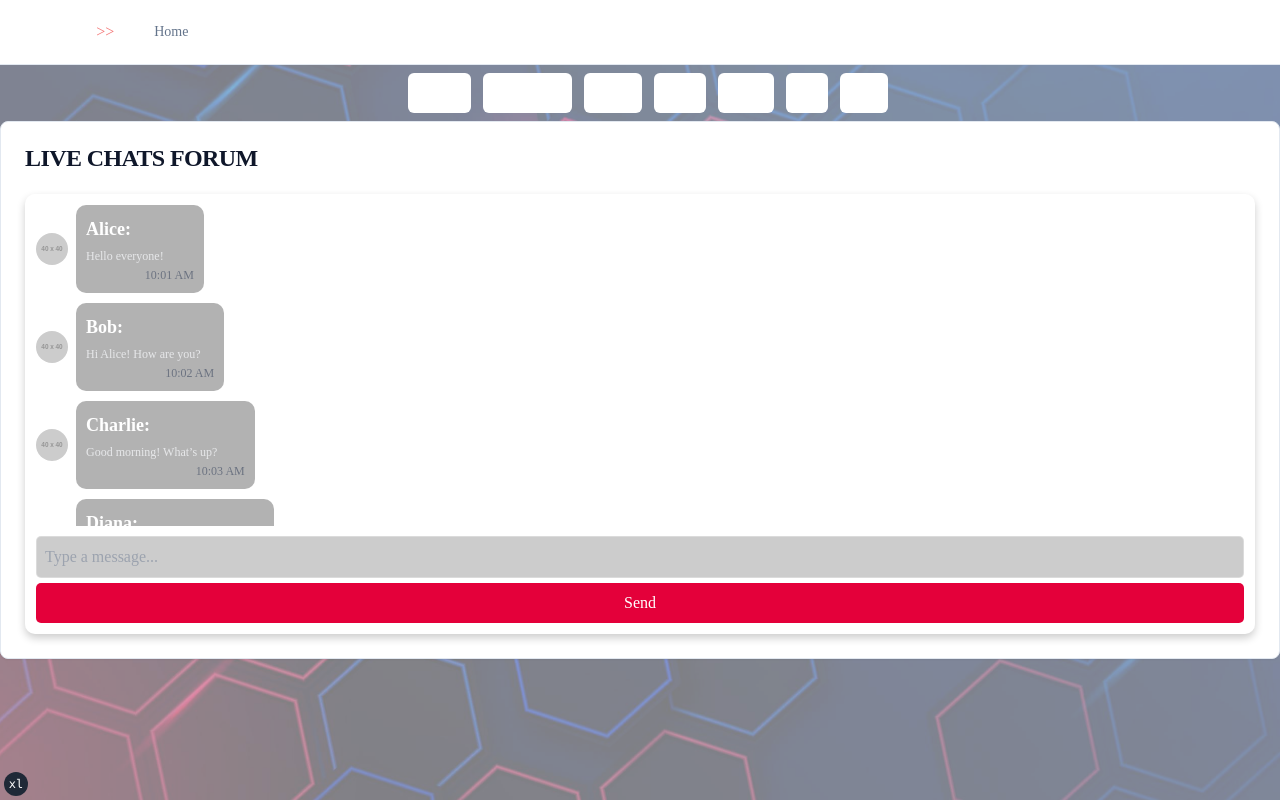
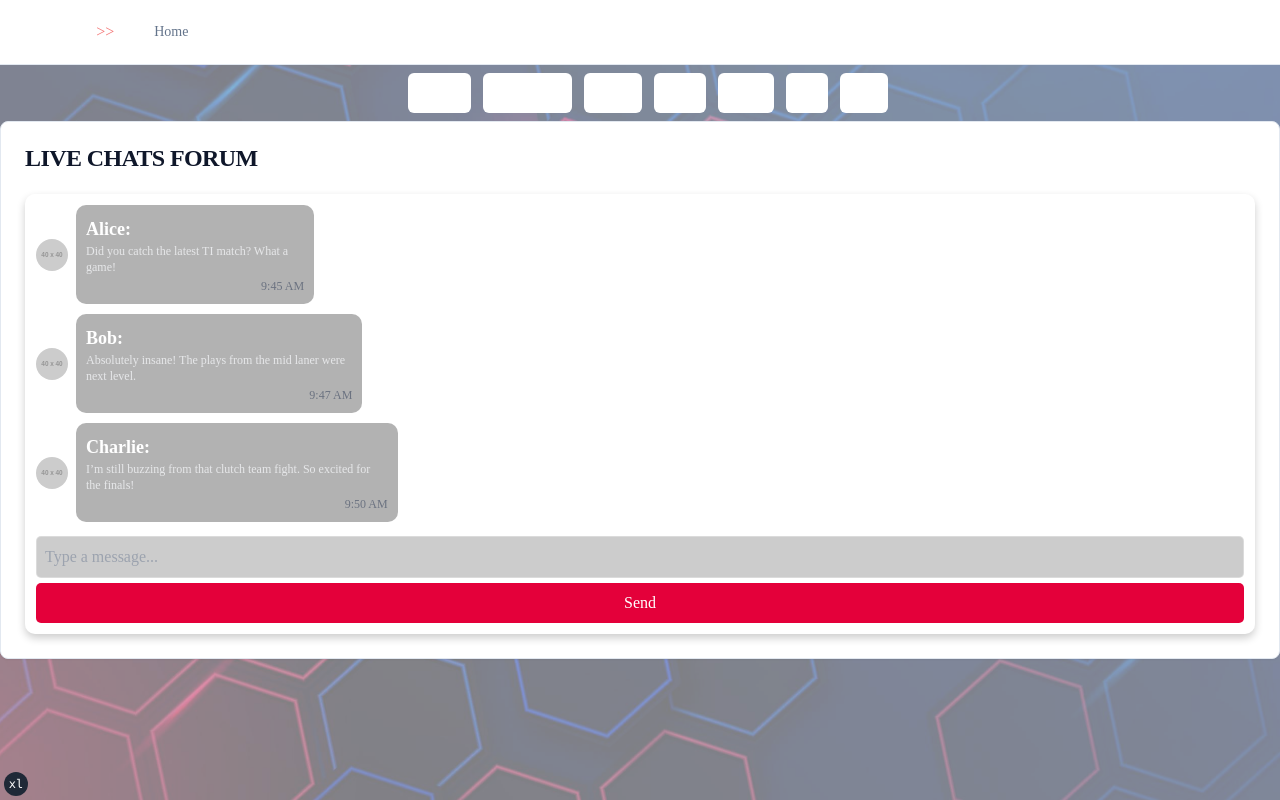
Before and after one commit to ms-solly/curly-train, a Next.js app: page /chat in a window 1280 px wide. Built offline with nearby package versions, Linux system fonts and the light colour scheme.

Commit message:
updated demo chats contents

```diff
--- a/components/Chat.tsx
+++ b/components/Chat.tsx
@@ -15,39 +15,40 @@ const demoMessages: ChatMessage[] = [
   {
     id: 1,
     user: 'Alice',
-    message: 'Hello everyone!',
-    timestamp: '10:01 AM',
+    message: 'Did you catch the latest TI match? What a game!',
+    timestamp: '9:45 AM',
     image: 'https://via.placeholder.com/40',
   },
   {
     id: 2,
     user: 'Bob',
-    message: 'Hi Alice! How are you?',
-    timestamp: '10:02 AM',
+    message: 'Absolutely insane! The plays from the mid laner were next level.',
+    timestamp: '9:47 AM',
     image: 'https://via.placeholder.com/40',
   },
   {
     id: 3,
     user: 'Charlie',
-    message: 'Good morning! What’s up?',
-    timestamp: '10:03 AM',
+    message: 'I’m still buzzing from that clutch team fight. So excited for the finals!',
+    timestamp: '9:50 AM',
     image: 'https://via.placeholder.com/40',
   },
   {
     id: 4,
     user: 'Diana',
-    message: 'Hey! I’m just working on a project.',
-    timestamp: '10:04 AM',
+    message: 'Which team are you rooting for in the finals? I’m leaning towards Team A.',
+    timestamp: '9:55 AM',
     image: 'https://via.placeholder.com/40',
   },
   {
     id: 5,
     user: 'Eve',
-    message: 'Sounds interesting! What project?',
-    timestamp: '10:05 AM',
+    message: 'I’ve been analyzing the recent matches and I think Team B has a strong draft.',
+    timestamp: '10:00 AM',
     image: 'https://via.placeholder.com/40',
   },
 ];
+
 
 const ChatBox: React.FC = () => {
   const [messages, setMessages] = useState<ChatMessage[]>([]);
```
